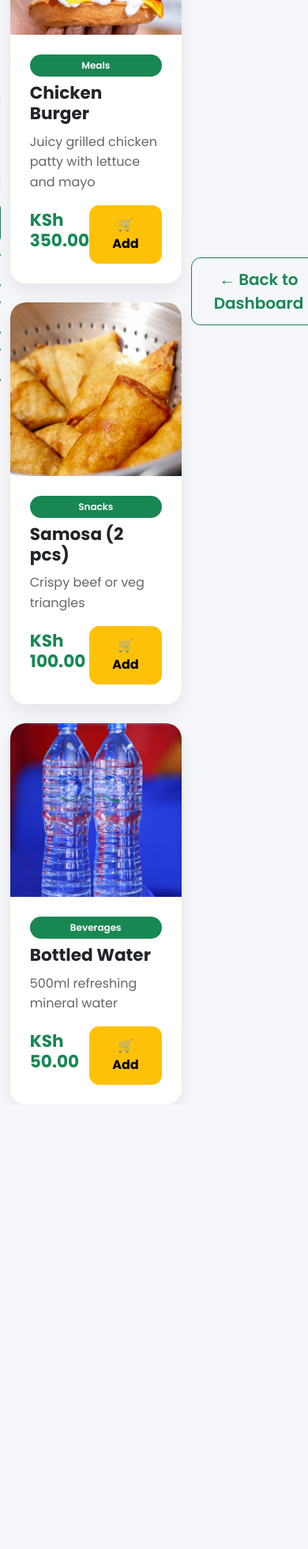
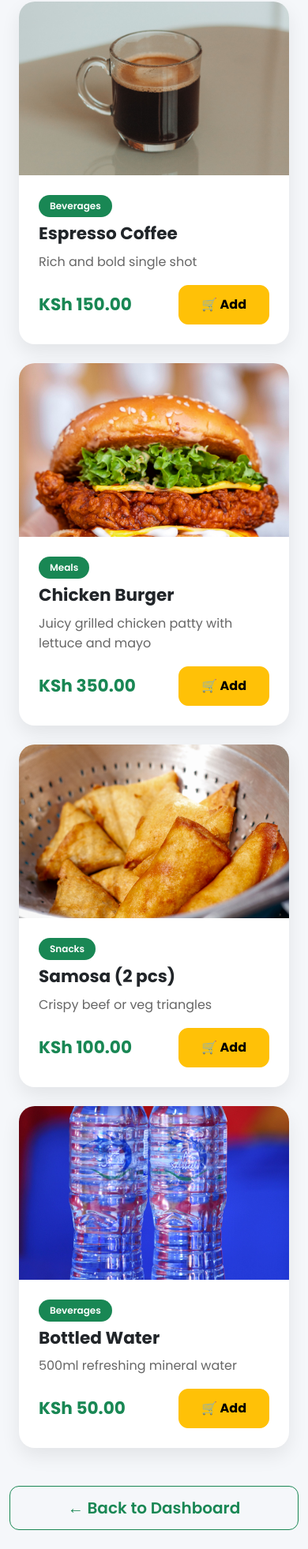
Before and after one commit to munyokiephraim-ctrl/COLRS, a Flask app: page /student/menu in a window 390 px wide. Shown: the part 789-2751 px from the top of the page at 79% size. Before the commit the page ends 2163 px from the top, so only its background shows below. Run offline with Flask 3, Linux system fonts and the light colour scheme; the visitor is signed in with stand-in values (Sample User, id 1); data comes from the database, SQL or seed files in the repository.

Commit message:
Fix base layout and student menu responsiveness

```diff
--- a/app/templates/base.html
+++ b/app/templates/base.html
@@ -2,7 +2,6 @@
 <html lang="en">
 
 <head>
-
     <meta charset="UTF-8">
     <meta name="viewport" content="width=device-width, initial-scale=1.0">
 
@@ -33,12 +32,11 @@
 
     <div class="container">
 
-        <a class="navbar-brand fw-bold" href="#">
+        <a class="navbar-brand fw-bold" href="{{ url_for('student.dashboard') if current_user.is_authenticated and current_user.role=='student' else '#' }}">
             ☕ COLRS
         </a>
 
-        <button
-            class="navbar-toggler"
+        <button class="navbar-toggler"
                 type="button"
                 data-bs-toggle="collapse"
                 data-bs-target="#navbarNav">
@@ -56,73 +54,57 @@
                     {% if current_user.role == "student" %}
 
                         <li class="nav-item">
-
-                        <a class="nav-link"
-                           href="{{ url_for('student.dashboard') }}">
-
+                            <a class="nav-link" href="{{ url_for('student.dashboard') }}">
                                 Dashboard
-
                             </a>
-
                         </li>
 
                         <li class="nav-item">
-
-                        <a class="nav-link"
-                           href="{{ url_for('student.menu') }}">
-
+                            <a class="nav-link" href="{{ url_for('student.menu') }}">
                                 Menu
-
                             </a>
-
                         </li>
 
                         <li class="nav-item">
+                            <a class="nav-link" href="{{ url_for('student.view_cart') }}">
+                                Cart
+                            </a>
+                        </li>
 
-                        <a class="nav-link"
-                           href="{{ url_for('student.view_cart') }}">
+                    {% elif current_user.role == "admin" %}
 
-                            Cart
+                        <li class="nav-item">
+                            <a class="nav-link" href="{{ url_for('admin.dashboard') }}">
+                                Dashboard
+                            </a>
+                        </li>
 
+                        <li class="nav-item">
+                            <a class="nav-link" href="{{ url_for('admin.manage_menu') }}">
+                                Menu Manager
                             </a>
-
                         </li>
 
                     {% endif %}
 
                     <li class="nav-item">
-
-                        <a class="nav-link"
-                           href="{{ url_for('auth.logout') }}">
-
+                        <a class="nav-link" href="{{ url_for('auth.logout') }}">
                             Logout
-
                         </a>
-
                     </li>
 
                 {% else %}
 
                     <li class="nav-item">
-
-                        <a class="nav-link"
-                           href="{{ url_for('auth.login') }}">
-
+                        <a class="nav-link" href="{{ url_for('auth.login') }}">
                             Login
-
                         </a>
-
                     </li>
 
                     <li class="nav-item">
-
-                        <a class="nav-link"
-                           href="{{ url_for('auth.register') }}">
-
+                        <a class="nav-link" href="{{ url_for('auth.register') }}">
                             Register
-
                         </a>
-
                     </li>
 
                 {% endif %}
@@ -135,16 +117,18 @@
 
 </nav>
 
-<div class="container mt-5 pt-5">
+{% endif %}
 
-{% endif %}
+<main>
 
     {% with messages = get_flashed_messages(with_categories=true) %}
         {% if messages %}
 
+            <div class="container mt-3">
+
                 {% for category, message in messages %}
 
-            <div class="alert alert-{{ category }} alert-dismissible fade show" role="alert">
+                    <div class="alert alert-{{ category }} alert-dismissible fade show">
 
                         {{ message }}
 
@@ -158,15 +142,15 @@
 
                 {% endfor %}
 
+            </div>
+
         {% endif %}
     {% endwith %}
 
     {% block content %}
     {% endblock %}
 
-{% if not auth_page %}
-</div>
-{% endif %}
+</main>
 
 <script src="https://cdn.jsdelivr.net/npm/bootstrap@5.3.0/dist/js/bootstrap.bundle.min.js"></script>
 
--- a/app/templates/student/menu.html
+++ b/app/templates/student/menu.html
@@ -2,15 +2,12 @@
 
 {% block content %}
 
+<div class="container py-4">
+
     <!-- HERO -->
-
     <div class="menu-hero mb-5">
-
         <div class="hero-overlay">
-
-        <h1>
-            🍽 Today's Menu
-        </h1>
+            <h1>🍽 Today's Menu</h1>
 
             <p>
                 Freshly prepared meals, drinks and desserts waiting for you.
@@ -18,20 +15,15 @@
 
             <a href="{{ url_for('student.view_cart') }}"
                class="btn btn-warning btn-lg fw-bold">
-
                 🛒 View Cart
-
             </a>
-
         </div>
-
     </div>
 
     <!-- SEARCH -->
+    <div class="row align-items-center g-3 mb-4">
 
-<div class="row mb-4">
-
-    <div class="col-md-9">
+        <div class="col-lg-9">
 
             <input
                 type="text"
@@ -40,7 +32,7 @@
 
         </div>
 
-    <div class="col-md-3">
+        <div class="col-lg-3">
 
             <div class="points-card">
 
@@ -56,17 +48,17 @@
 
     <!-- CATEGORIES -->
 
-<div class="category-buttons my-4">
+    <div class="category-buttons mb-5">
 
         <a href="{{ url_for('student.menu', category='All') }}"
-       class="category-btn {% if active_category == 'All' %}active{% endif %}">
+           class="category-btn {% if active_category=='All' %}active{% endif %}">
             All
         </a>
 
         {% for category in categories %}
 
         <a href="{{ url_for('student.menu', category=category) }}"
-       class="category-btn {% if active_category == category %}active{% endif %}">
+           class="category-btn {% if active_category==category %}active{% endif %}">
             {{ category }}
         </a>
 
@@ -74,80 +66,54 @@
 
     </div>
 
-</div>
-
-<!-- FOOD -->
+    <!-- MEALS -->
 
     <div class="row g-4">
 
         {% for item in items %}
 
-<div class="col-lg-4">
+        <div class="col-lg-4 col-md-6">
 
-<div class="meal-card">
+            <div class="meal-card h-100">
 
-{% if item.name == "Chicken Burger" %}
+                {% if item.name=="Chicken Burger" %}
+                <img src="{{ url_for('static', filename='images/meals/burger.jpg') }}" class="meal-image">
 
-<img src="{{ url_for('static', filename='images/meals/burger.jpg') }}"
-class="meal-image">
+                {% elif item.name=="Espresso Coffee" %}
+                <img src="{{ url_for('static', filename='images/meals/coffee.jpg') }}" class="meal-image">
 
-{% elif item.name == "Espresso Coffee" %}
+                {% elif item.name=="Chocolate Brownie" %}
+                <img src="{{ url_for('static', filename='images/meals/brownie.jpg') }}" class="meal-image">
 
-<img src="{{ url_for('static', filename='images/meals/coffee.jpg') }}"
-class="meal-image">
+                {% elif item.name=="Bottled Water" %}
+                <img src="{{ url_for('static', filename='images/meals/water.jpg') }}" class="meal-image">
 
-{% elif item.name == "Chocolate Brownie" %}
-
-<img src="{{ url_for('static', filename='images/meals/brownie.jpg') }}"
-class="meal-image">
-
-{% elif item.name == "Bottled Water" %}
-
-<img src="{{ url_for('static', filename='images/meals/water.jpg') }}"
-class="meal-image">
-
-{% elif item.name == "Samosa (2 pcs)" %}
-
-<img src="{{ url_for('static', filename='images/meals/samosa.jpg') }}"
-class="meal-image">
+                {% elif item.name=="Samosa (2 pcs)" %}
+                <img src="{{ url_for('static', filename='images/meals/samosa.jpg') }}" class="meal-image">
 
                 {% else %}
-
-<img src="{{ url_for('static', filename='images/meals/default-food.jpg') }}"
-class="meal-image">
-
+                <img src="{{ url_for('static', filename='images/meals/default-food.jpg') }}" class="meal-image">
                 {% endif %}
 
-<div class="card-body">
+                <div class="card-body d-flex flex-column">
 
-<span class="badge bg-success mb-2">
-
+                    <span class="badge bg-success mb-2 align-self-start">
                         {{ item.category }}
-
                     </span>
 
-<h4>
+                    <h4>{{ item.name }}</h4>
 
-{{ item.name }}
+                    <p class="flex-grow-1">
+                        {{ item.description }}
+                    </p>
 
+                    <div class="d-flex justify-content-between align-items-center mt-auto">
+
+                        <h4 class="price mb-0">
+                            KSh {{ "%.2f"|format(item.price) }}
                         </h4>
 
-<p>
-
-{{ item.description }}
-
-</p>
-
-<div class="d-flex justify-content-between align-items-center">
-
-<h4 class="price">
-
-KSh {{ "%.2f"|format(item.price) }}
-
-</h4>
-
-<form
-action="{{ url_for('student.add_to_cart', item_id=item.id) }}"
+                        <form action="{{ url_for('student.add_to_cart', item_id=item.id) }}"
                               method="POST">
 
                             <button
@@ -183,4 +149,6 @@ class="btn btn-outline-success btn-lg">
 
     </div>
 
+</div>
+
 {% endblock %}
```
Lines whose indentation alone changed are shown as unchanged.
